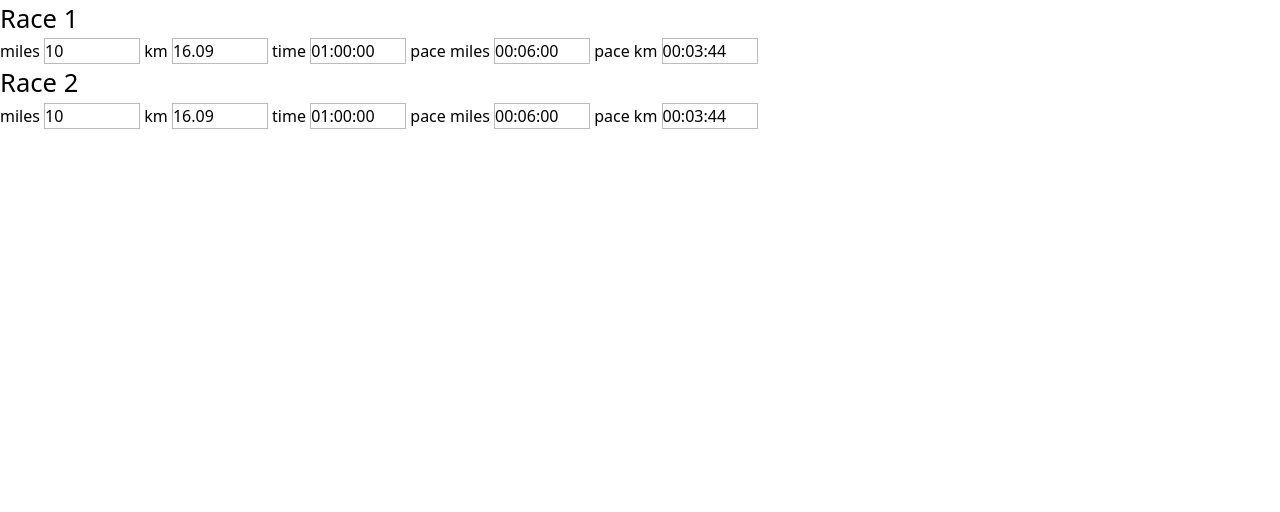
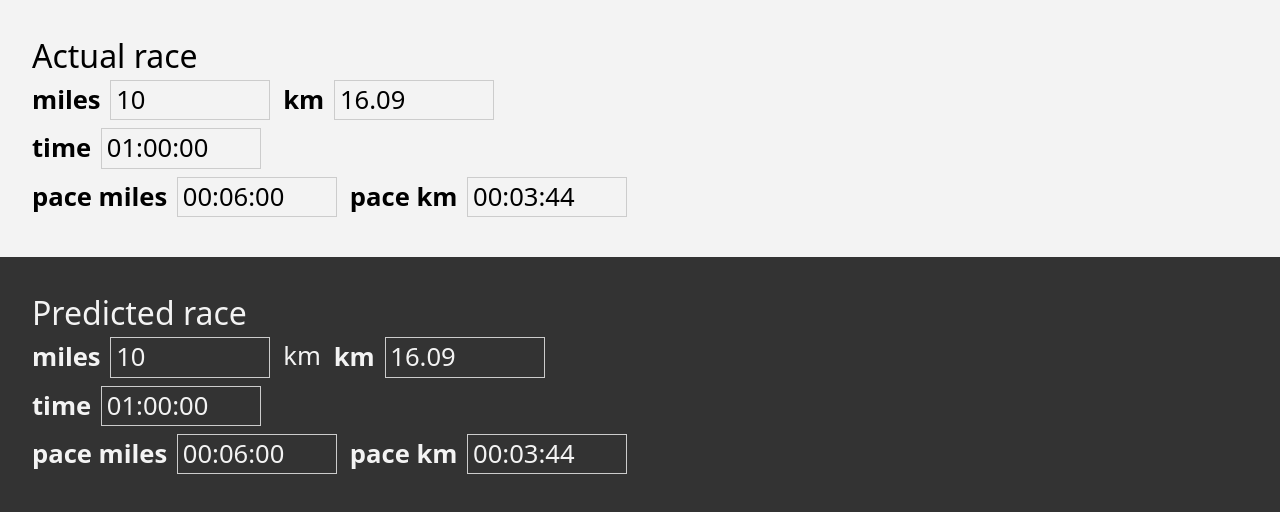
Before and after one commit to jamiekowalski/pace-conversion, a SvelteKit app: page / in a window 1280 px wide. Shown: the top 512 px of the page. Built offline with nearby package versions, Linux system fonts and the light colour scheme.

Commit message:
Improve styling

```diff
--- a/src/lib/InputNormalizeOnBlur.svelte
+++ b/src/lib/InputNormalizeOnBlur.svelte
@@ -5,6 +5,7 @@
     value = $bindable(),
     fromString,
     toString,
+    name,
   } = $props();
 
   let textValue = $state(toString(value))
@@ -16,7 +17,10 @@
 	});
 </script>
 
+<span>
+  <label for={name}>{name}</label>
   <input
+    id={name}
     bind:value={
       () => textValue,
       (v) => {
@@ -27,3 +31,16 @@
     onfocus={() => { isFocused = true }}
     onblur={() => { isFocused = false }}
   />
+</span>
+
+<style>
+  input {
+    border: 1px solid #ccc;
+    padding: 0rem 0.3rem;
+    width: 10rem;
+  }
+  label {
+    font-weight: bold;
+    padding-right: 0.2rem;
+  }
+</style>
--- a/src/lib/TimeInput.svelte
+++ b/src/lib/TimeInput.svelte
@@ -7,7 +7,8 @@
 	let {
     // number of seconds
     value = $bindable(),
-    withHours = false
+    withHours = false,
+    name
   } = $props();
 
   function splitSeconds(seconds: number) {
@@ -41,6 +42,7 @@
 </script>
 
 <InputNormalizeOnBlur
+  name={name}
 	bind:value={value}
   fromString={parseTime}
   toString={secondsToString}
--- a/src/routes/+page.svelte
+++ b/src/routes/+page.svelte
@@ -29,32 +29,42 @@
 
 </script>
 
-<h2>Race 1</h2>
+<form class="race1">
+<h2>Actual race</h2>
 
-miles
+<div class="segment">
+
 <InputNormalizeOnBlur
+  name="miles"
   bind:value={distance1miles}
   toString={formatDistance}
   fromString={parseFloat}
 />
 
-km
-<InputNormalizeOnBlur bind:value={
+<InputNormalizeOnBlur
+  name="km"
+  bind:value={
   () => distance1km,
   (v) => distance1miles = v / KM_PER_MILE
   }
   toString={formatDistance}
   fromString={parseFloat}
 />
+</div>
 
-time
-<TimeInput bind:value={
+<div class="segment">
+<TimeInput
+name="time"
+bind:value={
     () => time1seconds,
     (v) => time1seconds = v
 } withHours />
+</div>
 
-pace miles
-<TimeInput bind:value={
+<div class="segment">
+<TimeInput
+name="pace miles"
+bind:value={
     () => pace1miles,
     (v) => {
         console.log(v)
@@ -62,43 +72,87 @@ pace miles
     }
 } />
 
-pace km
-<TimeInput bind:value={
+<TimeInput
+name="pace km"
+bind:value={
     () => pace1km,
     (v) => time1seconds = v * distance1km
 } />
+</div>
+</form>
 
-<h2>Race 2</h2>
+<form class="race2">
+<h2>Predicted race</h2>
 
-miles
-<InputNormalizeOnBlur bind:value={distance2miles}
+<div class="segment">
+<InputNormalizeOnBlur
+name="miles"
+bind:value={distance2miles}
   toString={formatDistance}
   fromString={parseFloat}
 />
 
 km
-<InputNormalizeOnBlur bind:value={
+<InputNormalizeOnBlur
+name="km"
+bind:value={
     () => distance2km,
     (v) => distance2miles = v / KM_PER_MILE
   }
   toString={formatDistance}
   fromString={parseFloat}
 />
+</div>
 
-time
-<TimeInput bind:value={
+<div class="segment">
+<TimeInput
+name="time"
+bind:value={
     () => time2seconds,
     (v) => time1seconds = deriveTime(v, distance2miles, distance1miles)
 } withHours />
+</div>
 
-pace miles
-<TimeInput bind:value={
+<div class="segment">
+<TimeInput
+name="pace miles"
+bind:value={
     () => pace2miles,
     (v) => time1seconds = deriveTime(v * distance2miles, distance2miles, distance1miles)
 } />
 
-pace km
-<TimeInput bind:value={
+<TimeInput
+name="pace km"
+bind:value={
     () => pace2km,
     (v) => time1seconds = deriveTime(v * distance2km, distance2miles, distance1miles)
 } />
+</div>
+</form>
+
+<style>
+form {
+  font-family: system-ui, -apple-system, BlinkMacSystemFont, 'Open Sans', 'Helvetica Neue', sans-serif;
+  font-size: 1.6rem;
+  padding: 2rem;
+}
+
+.race1 {
+  background-color: #f3f3f3;
+}
+
+.race2 {
+  background-color: #333;
+  color: #f3f3f3;
+}
+
+h2 {
+  font-size: 2rem;
+}
+
+.segment {
+  display: flex;
+  gap: 0.8rem;
+  margin: 0 0 0.5rem;
+}
+</style>
--- a/src/routes/layout.css
+++ b/src/routes/layout.css
@@ -1,10 +1,5 @@
 @import 'tailwindcss';
 
-h2 {
-    font-size: 1.6rem;
+body {
+    background-color: #333;
 }
-
-input {
-    border: 1px solid #bbb;
-    width: 6rem;
-}
```
Lines whose indentation alone changed are shown as unchanged.
